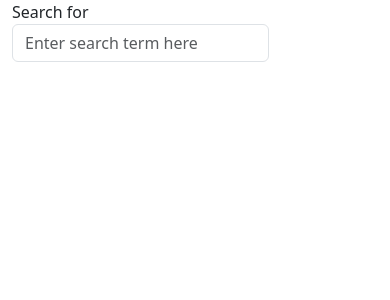
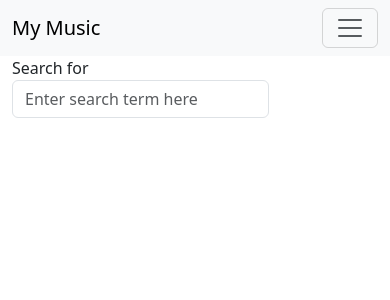
Before and after one commit to Oneshot369/music-api-react, a React (Create React App) app: page / in a window 390 px wide. Shown: the top 300 px of the page. Built offline with nearby package versions, Linux system fonts and the light colour scheme; no server answers.

Commit message:
part 2 done

```diff
--- a/package.json
+++ b/package.json
@@ -7,8 +7,10 @@
     "@testing-library/react": "^13.4.0",
     "@testing-library/user-event": "^13.5.0",
     "axios": "^1.6.2",
+    "bootstrap": "^5.3.2",
     "react": "^18.2.0",
     "react-dom": "^18.2.0",
+    "react-router-dom": "^6.20.0",
     "react-scripts": "5.0.1",
     "web-vitals": "^2.1.4"
   },
--- /dev/null
+++ b/src/AlbumList.js
@@ -0,0 +1,26 @@
+import React from "react";
+import Card from "./Card";
+import { useNavigate } from "react-router-dom";
+
+const AlbumList = (props) => {
+    const handleSectionOne = (albumId) =>{
+        console.log('Selected Id is' + albumId);
+        props.onClick(albumId, navigator);
+    };
+    console.log('props albumList', props);
+    const navigator = useNavigate();
+    const albums = props.albumList.map((album) =>{
+        return (
+            < Card key = {album.artistId}
+            albumTitle = {album.title}
+            albumDescription = {album.description}
+            buttonText = 'OK'
+            imgURL = {album.image}
+            onClick={handleSectionOne}
+            />
+        );
+    });
+    return <div className="container">{albums}</div>
+}
+
+export default AlbumList;
--- a/src/App.js
+++ b/src/App.js
@@ -4,51 +4,79 @@ import Card from './Card';
 import './app.css'
 import SearchForm from './SearchForm';
 import dataSource from './dataSource';
-
-//STOPED AT PAGE 7 Step 1
-
+import { Route, Routes, BrowserRouter } from 'react-router-dom';
+import SearchAlbum from './SearchAlbum';
+import NavBar from './NavBar';
+import NewAlbum from './NewAlbum';
+import OneAlbum from './OneAlbum';
 
 const App = () => {
     const [searchPhrase, setSearchPhrase] = useState('');
     const [albumList, setAlbumList] = useState([]);
+    const [currentlySelectedAlbumId, setCurrentlySelectedAlbumId] = useState(0);
+
+    let refresh = false;
+
+    const loadAlbums = async () => {
+        const response = await dataSource.get('/albums');
+
+        setAlbumList(response.data);
+    }
 
     const updateSearchResults = (phrase) =>{
         console.log('phrase is: ' + phrase);
         setSearchPhrase(phrase);
     }
 
-    let refresh = false;
+    useEffect(() => {
+        loadAlbums();
+    }, [refresh]);
+
+const renderedList = albumList.filter((album) => {
+    if(album.description.toLowerCase().includes(searchPhrase.toLowerCase()) || searchPhrase ===''){
+        return true;
+    }
+    return false;
+})
+
+const updateSingleAlbum = (id, navigate) =>{
+    console.log('Update single album = ', id);
+    console.log('Update single album = ', navigate);
+
+    var indexNumber = 0;
+    for(var i = 0 ; i < albumList.length; ++i){
+        if(albumList[i].id === id) indexNumber = i;
+    }
+    setCurrentlySelectedAlbumId(indexNumber);
+    console.log('update path', '/show/' + indexNumber)
+    navigate('/show/' + indexNumber)
+}
 
 
-    useEffect(() => {
-        loadAlbums();
-    }, [albumList]);
-
-    const loadAlbums = async () => {
-        const response = await dataSource.get('/albums');
-
-        setAlbumList(response.data);
-    }
-const renderedList = () => {
-    return albumList.map((album) => {
-        if(album.description.toLowerCase().includes(searchPhrase.toLowerCase()) || searchPhrase ==='')
-            return ( < Card key = {album.artistId} albumTitle = {
-                album.title
-            }
-            albumDescription = {
-                album.description
-            }
-            buttonText = 'OK'
-            imgURL = {
-                album.image
-            }
-            /> );
-            else console.log('does not match: ' + searchPhrase);
-         });
-};
-return <div>
-            <div className='container'> <SearchForm onSubmit={updateSearchResults}/></div>
-            <div className='container'>{renderedList()}</div >
-    </div> ;
+return (
+    <BrowserRouter>
+    <NavBar />
+        <Routes>
+            <Route
+                exact
+                path='/'
+                element={
+                    <SearchAlbum
+                    updateSearchResults={updateSearchResults}
+                    albumList={renderedList}
+                    updateSingleAlbum={updateSingleAlbum}
+                    />
+                }/>
+                <Route exact path='/new' element={<NewAlbum />} />
+                <Route
+                    exact
+                    path='/show/:albumId'
+                    element={
+                        <OneAlbum album={albumList[currentlySelectedAlbumId]} />
+                    }
+                />
+        </Routes>
+    </BrowserRouter>
+);
 };
 export default App;
--- /dev/null
+++ b/src/NavBar.js
@@ -0,0 +1,36 @@
+import React from 'react';
+import {Link} from 'react-router-dom'
+const NavBar = () => {
+    return (
+        <nav className="navbar navbar-expand-lg navbar-light bg-light">
+            <div className="container-fluid">
+                <span className="navbar-brand" href="#">
+                    My Music
+                </span>
+                <button
+                className="navbar-toggler"
+                type="button"
+                data-bs-toggle="collapse"
+                data-bs-target="#navbarNav"
+                aria-controls="navbarNav"
+                aria-expanded="false"
+                aria-label="Toggle navigation"
+                >
+                <span className="navbar-toggler-icon" />
+                </button>
+                <div className="collapse navbar-collapse" id="navbarNav">
+                <div className="navbar-nav">
+                    <span className='nav-item nav-link' href='#'>
+                        <Link to='/'>Main</Link>
+                    </span>
+                    <span className='nav-item nav-link' href='#'>
+                        <Link to='/new'>New</Link>
+                    </span>
+                </div>
+                </div>
+            </div>
+        </nav>
+
+    );
+}
+export default NavBar
--- /dev/null
+++ b/src/NewAlbum.js
@@ -0,0 +1,6 @@
+import React from "react";
+
+const NewAlbum = () =>{
+    return <div>This is a new album form</div>;
+};
+export default NewAlbum;
--- /dev/null
+++ b/src/OneAlbum.js
@@ -0,0 +1,38 @@
+import React from "react";
+
+const OneAlbum = (props) => {
+    return (
+        <div className='container'>
+            <h2>Album Details for {props.album.title}</h2>
+            <div className="row">
+                <div className='col col-sm-3'>
+                    <div className='card'>
+                        <img
+                        src={props.album.image}
+                        className='card-img-top'
+                        alt={props.album.title}/>
+
+                        <div className='card-body'>
+                            <h5 className='card-title'>{props.album.title}</h5> <p className='card-text'>{props.album.description}</p> <div className='list-group'>
+                                <li>Show the album's tracks here</li>
+                            </div>
+                            <a href='/#' className='btn btn-primary'>
+                                Edit
+                            </a>
+                        </div>
+                    </div>
+                </div>
+                <div className='col col-sm-9'>
+                    <div className='card'>
+                        <p>Show the lyrics of select track here</p>
+                    </div>
+                    <div className='card'>
+                        <p>Show the YouTube Video of select track here</p>
+                    </div>
+                </div>
+            </div>
+        </div>
+    );
+}
+
+export default OneAlbum;
--- /dev/null
+++ b/src/SearchAlbum.js
@@ -0,0 +1,16 @@
+import React from "react";
+import SearchForm from "./SearchForm";
+import AlbumList from "./AlbumList";
+
+const SearchAlbum = (props) =>{
+    console.log('prosp with update single album', props);
+    return (
+        <div className="container">
+            <SearchForm onSubmit={props.updateSearchResults} />
+
+            <AlbumList albumList={props.albumList} onClick={props.updateSingleAlbum}/>
+        </div>
+    )
+}
+
+export default SearchAlbum
```
Also changed, not shown: 1 other file (tests, documents, lock files or other folders).
